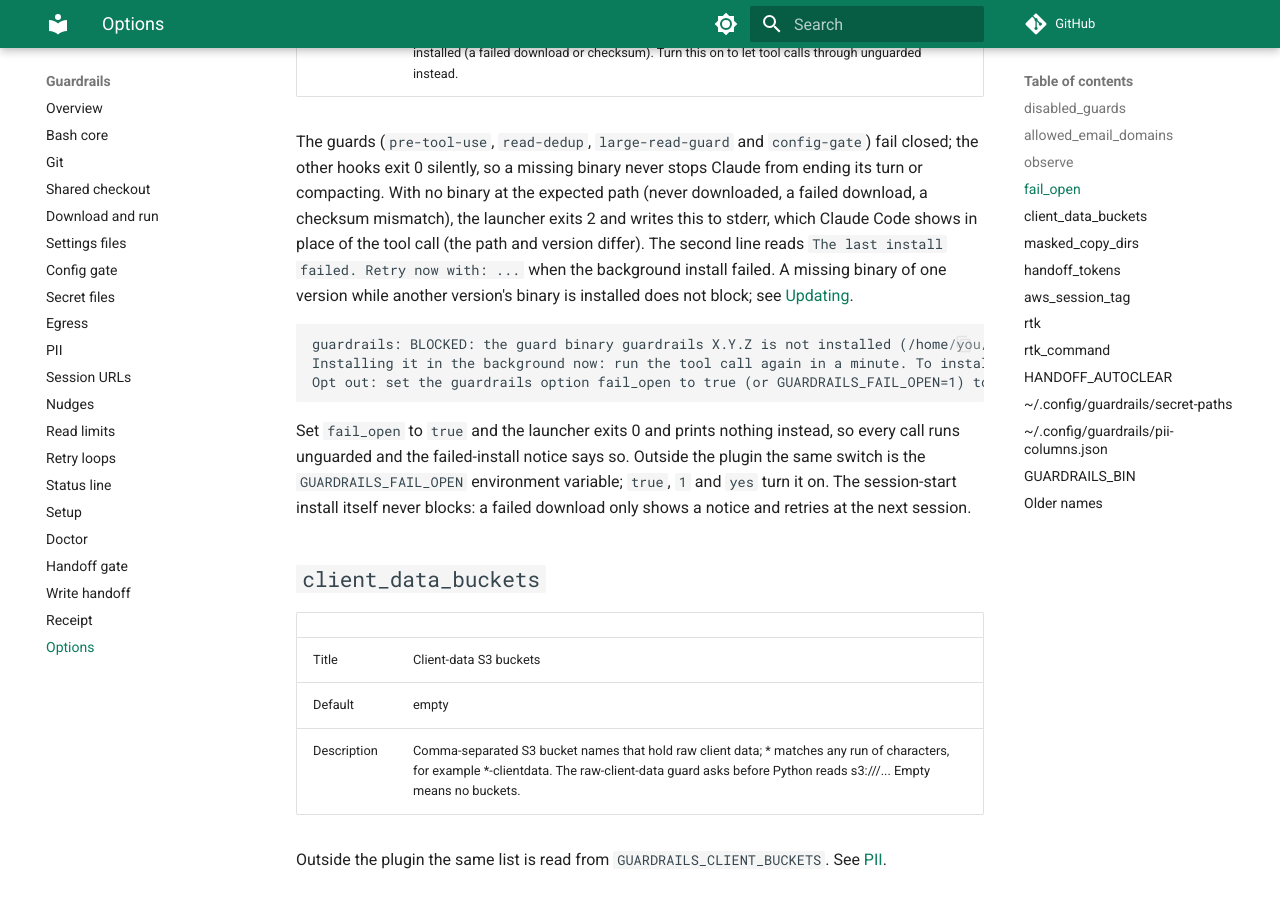
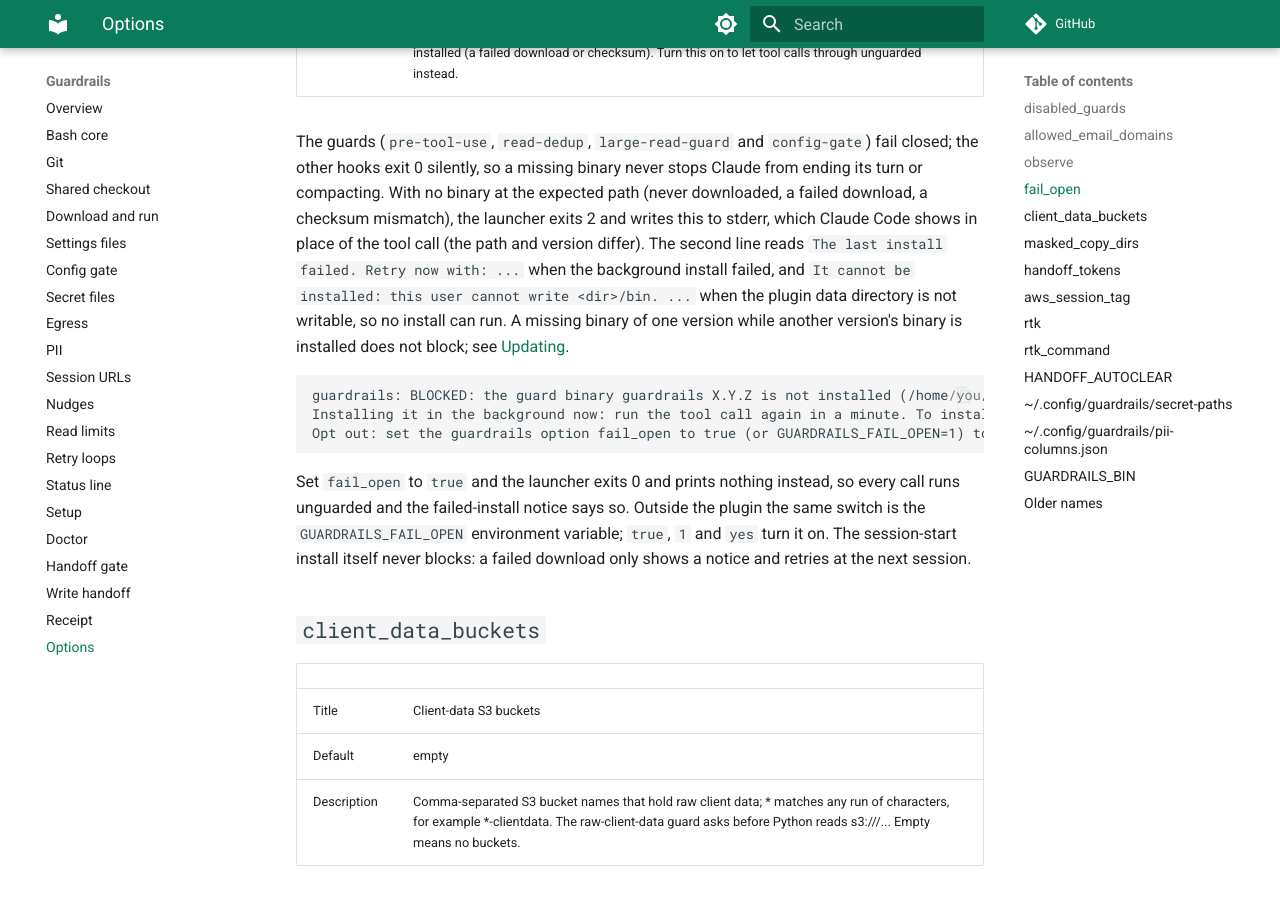
Before and after one commit to jj-scoll/broodhall, an MkDocs documentation site: the page built from docs/guardrails/options.md, in a window 1280 px wide and 900 px high, scrolled down 3509 px. Built offline with MkDocs 1.6.1 and Material for MkDocs 9.7.7, drawn with Linux system fonts in a browser that asks for light colours; comment, search, counter and statistics services are not loaded.

Commit message:
fix(guardrails): say it cannot install when the data dir is not writable
With a bin/ it could not write, a guard's start_install failed to take the
lock and read that as "another install is running", so the BLOCKED message
said "Installing it in the background now" though nothing could install. A
data dir it could not create said "The last install failed" instead. Both
now say "It cannot be installed: this user cannot write <data>/bin", and
the guard still fails closed. The check matches the one #55 added to
`run.sh install`.

memory's bg_install had the same gap: a read-only bin/ returned silently.
It now logs "cannot write <data>/bin; memory is off this session", as it
already did for a dir it could not create. context-guard installs nothing.

Co-Authored-By: Claude Opus 5.5 <noreply@anthropic.com>

````diff
--- a/docs/guardrails/options.md
+++ b/docs/guardrails/options.md
@@ -118,7 +118,8 @@ or compacting. With no binary at the expected
 path (never downloaded, a failed download, a checksum mismatch), the launcher exits 2 and
 writes this to stderr, which Claude Code shows in place of the tool call (the path and
 version differ). The second line reads `The last install failed. Retry now with: ...` when the
-background install failed. A missing binary of one version while another version's binary is
+background install failed, and `It cannot be installed: this user cannot write <dir>/bin. ...`
+when the plugin data directory is not writable, so no install can run. A missing binary of one version while another version's binary is
 installed does not block; see [Updating](../guide/updating.md#between-the-update-and-the-download).
 
 ```text
````
Also changed, not shown: 4 other files.
